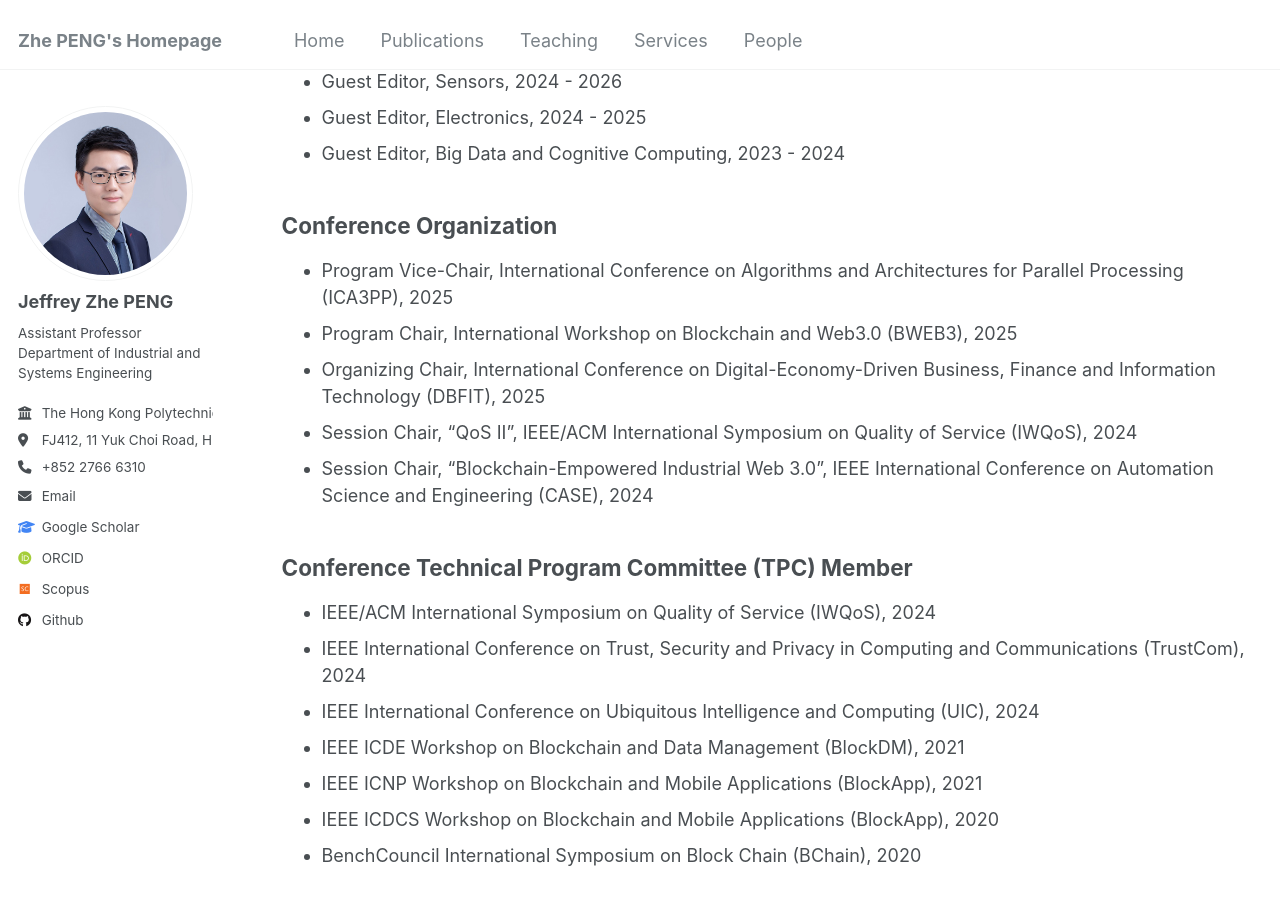
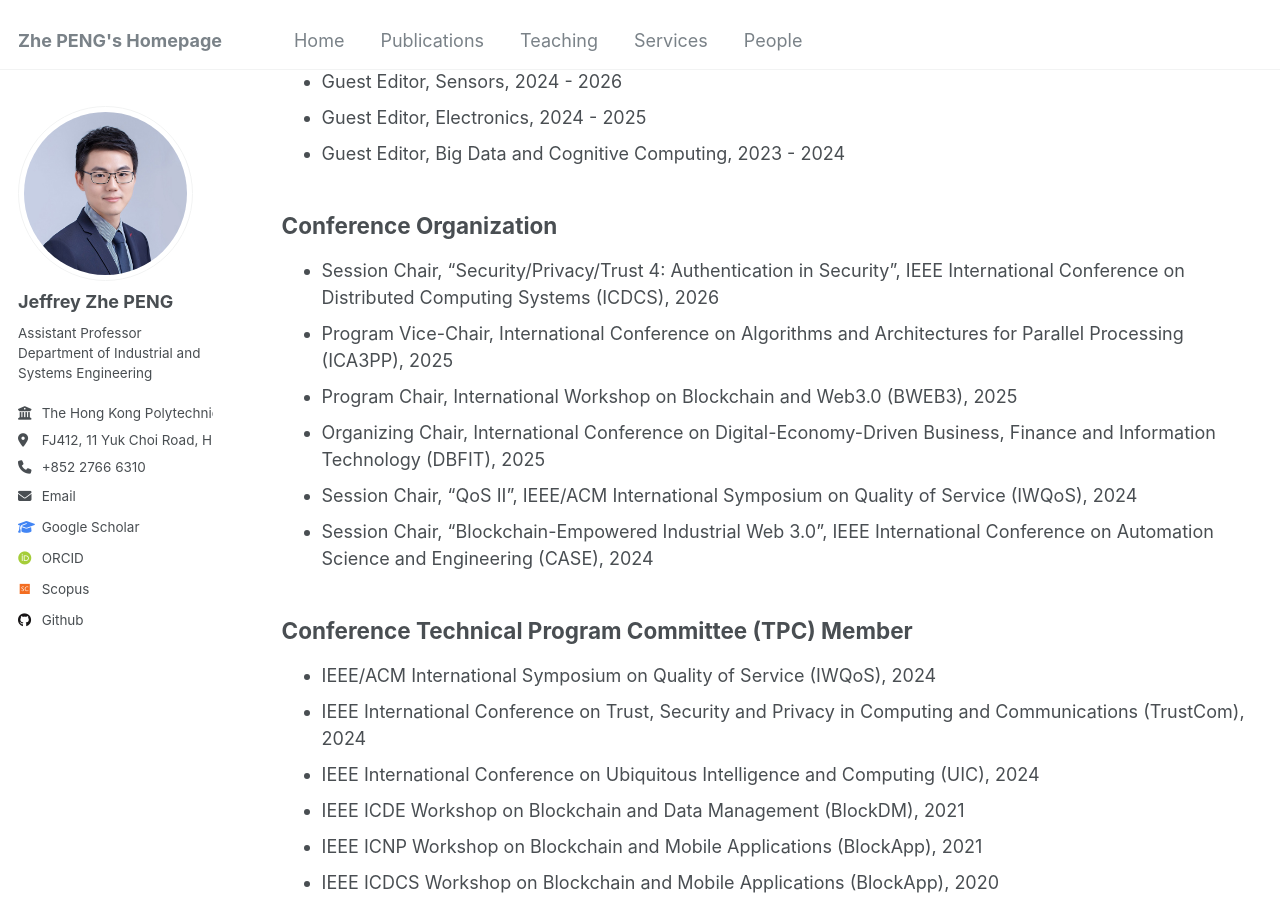
Before and after one commit to PENG-Zhe/peng-zhe.github.io, a Jekyll site: the page built from _pages/services.md, in a window 1280 px wide and 900 px high, scrolled down 570 px. Built offline with Jekyll 4.4.1, drawn with Linux system fonts in a browser that asks for light colours; some web fonts are replaced.

Commit message:
Update services.md

```diff
--- a/_pages/services.md
+++ b/_pages/services.md
@@ -23,6 +23,7 @@ layout: archive
 
 
 ## Conference Organization
+* Session Chair, "Security/Privacy/Trust 4: Authentication in Security", IEEE International Conference on Distributed Computing Systems (ICDCS), 2026
 * Program Vice-Chair, International Conference on Algorithms and Architectures for Parallel Processing (ICA3PP), 2025
 * Program Chair, International Workshop on Blockchain and Web3.0 (BWEB3), 2025
 * Organizing Chair, International Conference on Digital-Economy-Driven Business, Finance and Information Technology (DBFIT), 2025
```
